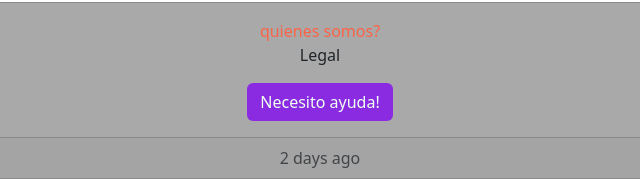
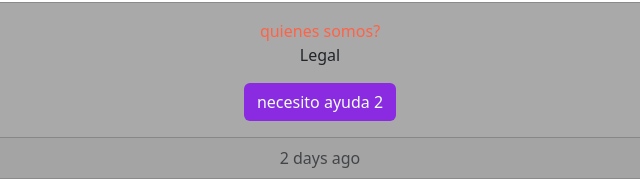
Before and after one commit to marclaragonzalez/VestiteOkk, a plain HTML site: page index.html in a window 1280 px wide. Shown: the part 908-1087 px from the top of the page, 320-960 px from the left. Drawn offline with nearby package versions, Linux system fonts and the light colour scheme; files that its build step writes are made by us from their sources.

Commit message:
commmit 1

```diff
--- a/index.html
+++ b/index.html
@@ -5,7 +5,7 @@
     <meta charset="UTF-8">
     <meta http-equiv="X-UA-Compatible" content="IE=edge">
     <meta name="viewport" content="width=device-width, initial-scale=1.0">
-    <title>Inicio</title>
+    <title>Inicio ke</title>
 
     <link href="https://cdn.jsdelivr.net/npm/bootstrap@5.3.0-alpha1/dist/css/bootstrap.min.css" rel="stylesheet"
         integrity="sha384-GLhlTQ8iRABdZLl6O3oVMWSktQOp6b7In1Zl3/Jr59b6EGGoI1aFkw7cmDA6j6gD" crossorigin="anonymous">
@@ -76,7 +76,7 @@
         <div class="card-body">
             <a class="quienessomos" href="..//preentrega--2/html/quienessomos.html">quienes somos?</a>
             <p class="card-text">Legal</p>
-            <a href="#" class="btn colorfondodos">Necesito ayuda!</a>
+            <a href="#" class="btn colorfondodos">necesito ayuda 2</a>
         </div>
         <div class="card-footer text-muted">
             2 days ago
```
